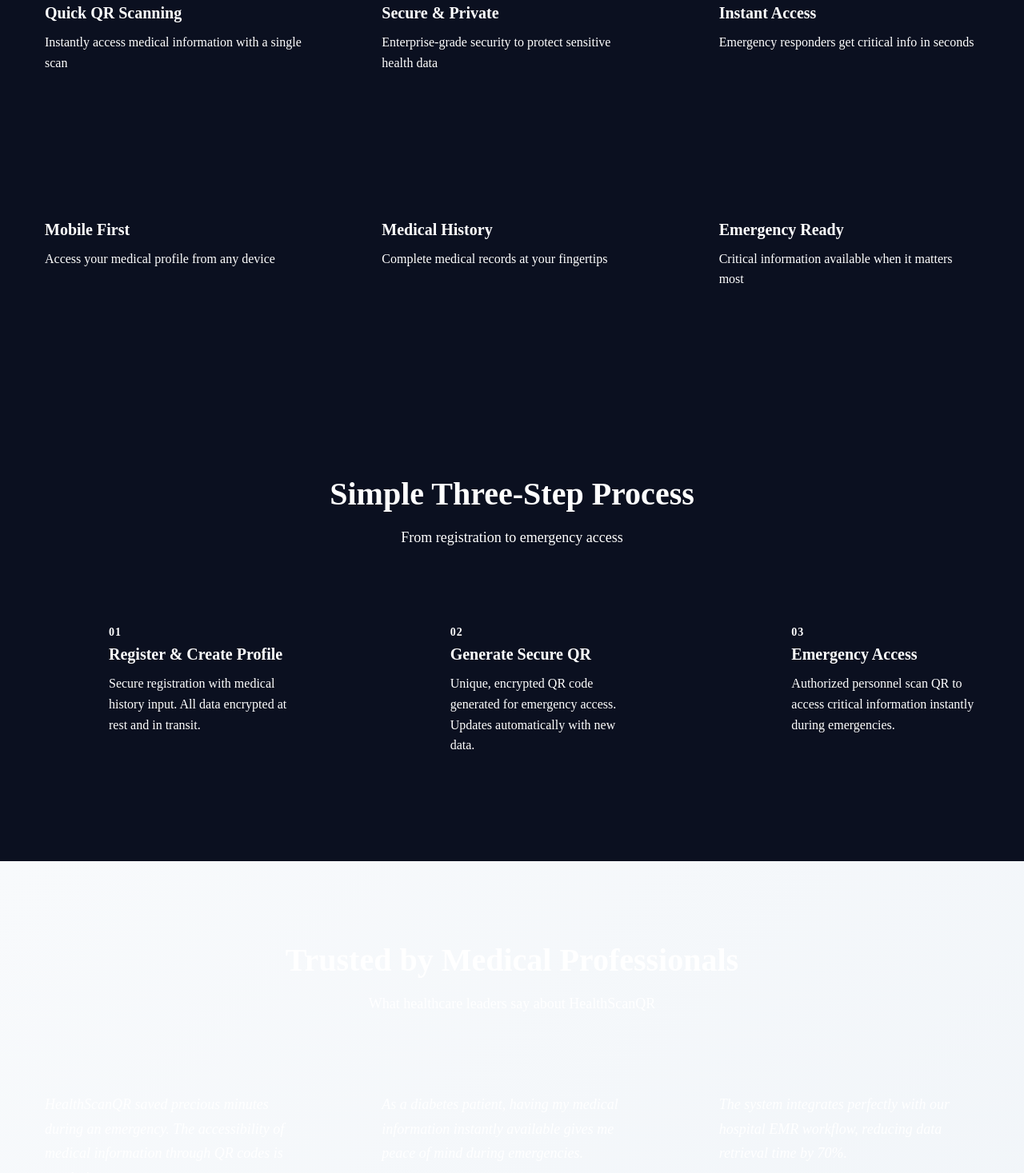
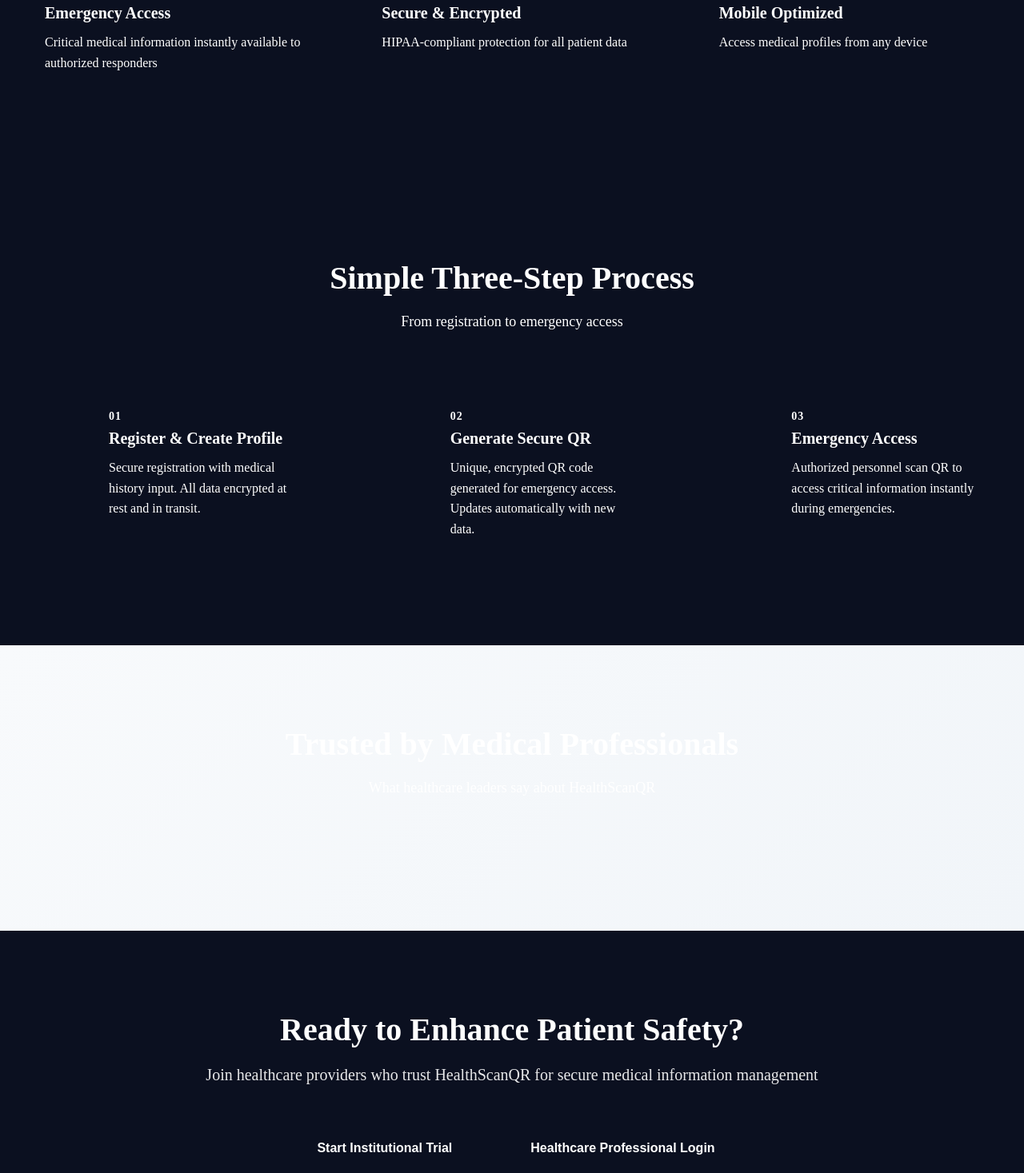
Before and after one commit to kmark4407-droid/HealthScanQR_FRONTEND, an Angular app: page / in a window 1280 px wide. Shown: the part 1330-2797 px from the top of the page at 80% size. Built offline with nearby package versions, Linux system fonts and the light colour scheme.

Commit message:
Update home.component.ts

```diff
--- a/src/app/home/home.component.ts
+++ b/src/app/home/home.component.ts
@@ -11,56 +11,18 @@ import { RouterModule } from '@angular/router';
   styleUrls: ['./home.component.css']
 })
 export class HomeComponent {
-  logoUrl = 'assets/images/healthscanqr1.png';
-
   features = [
     {
-      icon: 'fas fa-qrcode',
-      title: 'Quick QR Scanning',
-      description: 'Instantly access medical information with a single scan'
+      title: 'Emergency Access',
+      description: 'Critical medical information instantly available to authorized responders'
     },
     {
-      icon: 'fas fa-shield-alt',
-      title: 'Secure & Private',
-      description: 'Enterprise-grade security to protect sensitive health data'
+      title: 'Secure & Encrypted',
+      description: 'HIPAA-compliant protection for all patient data'
     },
     {
-      icon: 'fas fa-bolt',
-      title: 'Instant Access',
-      description: 'Emergency responders get critical info in seconds'
-    },
-    {
-      icon: 'fas fa-mobile-alt',
-      title: 'Mobile First',
-      description: 'Access your medical profile from any device'
-    },
-    {
-      icon: 'fas fa-history',
-      title: 'Medical History',
-      description: 'Complete medical records at your fingertips'
-    },
-    {
-      icon: 'fas fa-ambulance',
-      title: 'Emergency Ready',
-      description: 'Critical information available when it matters most'
-    }
-  ];
-
-  testimonials = [
-    {
-      quote: 'HealthScanQR saved precious minutes during an emergency. The accessibility of medical information through QR codes is revolutionary.',
-      author: 'Dr. Sarah Johnson',
-      role: 'Emergency Physician, St. Mary\'s Hospital'
-    },
-    {
-      quote: 'As a diabetes patient, having my medical information instantly available gives me peace of mind during emergencies.',
-      author: 'Michael Chen',
-      role: 'Patient Advocate'
-    },
-    {
-      quote: 'The system integrates perfectly with our hospital EMR workflow, reducing data retrieval time by 70%.',
-      author: 'Robert Davis',
-      role: 'CTO, Metropolitan Healthcare'
+      title: 'Mobile Optimized',
+      description: 'Access medical profiles from any device'
     }
   ];
 
```
